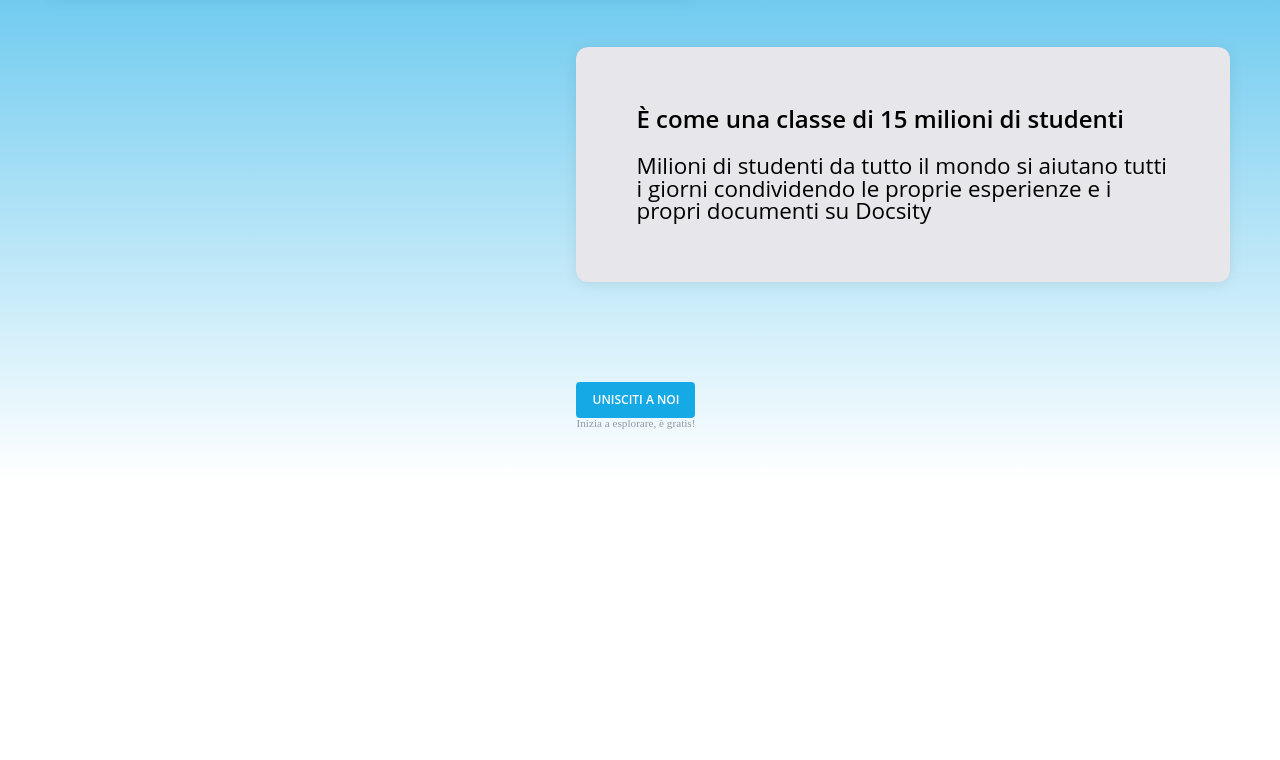
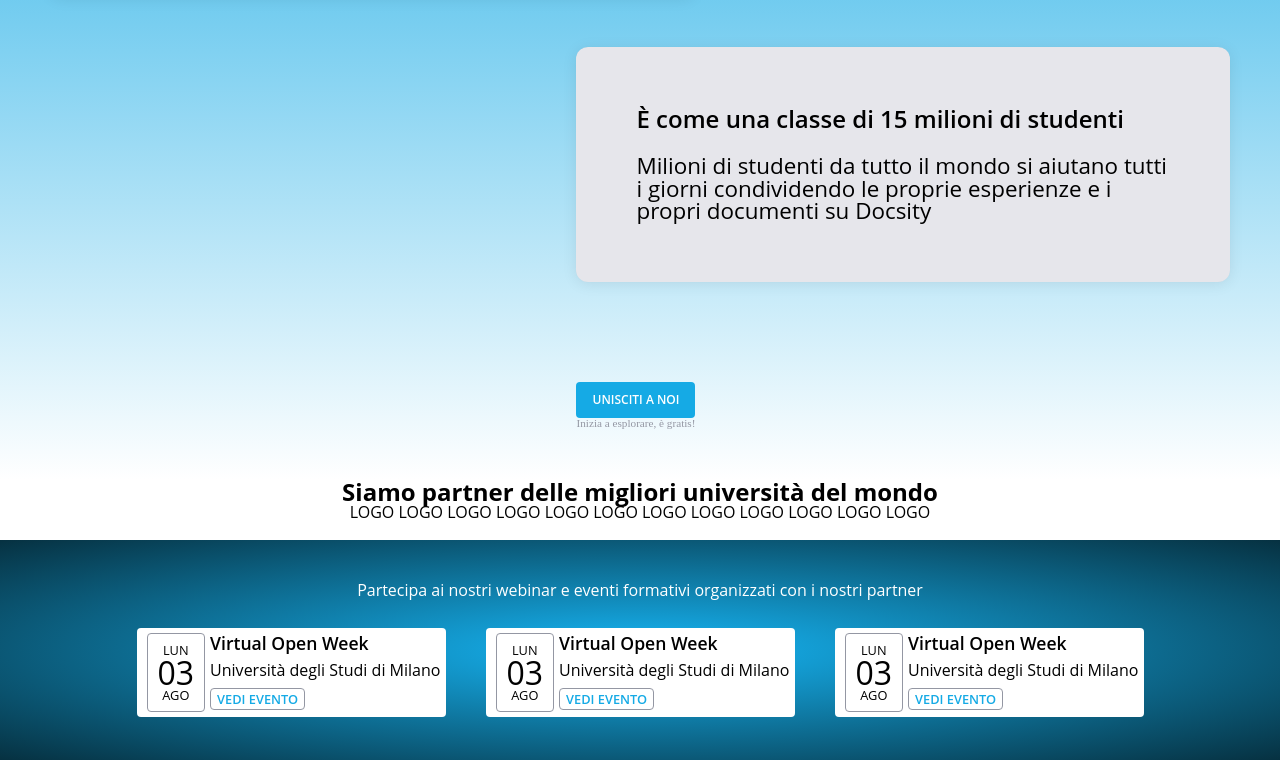
Before and after one commit to guglielmi-s/dsy-fe-playground, a website built with webpack: page index.html in a window 1280 px wide. Shown: the part 968-1728 px from the top of the page. Before the commit the page ends 1448 px from the top, so only its background shows below. Built offline with nearby package versions, Linux system fonts and the light colour scheme; files whose address does not match are found by name.

Commit message:
events + partner

```diff
--- /dev/null
+++ b/css/components/events.css
@@ -0,0 +1,62 @@
+.events{
+    padding: 30px;
+    height: 160px;
+    background-image: radial-gradient(var(--primary) 9%, var(--bg-navbar) 100%);
+    display: flex;
+    flex-direction: column;
+    justify-content: center;
+    align-items: center;
+    font-family: var(--family);
+}
+
+.events > p {
+    margin-bottom: 30px;
+    text-align: center;
+    color: #ffffff;
+}
+
+.events__carousel{
+    display: flex;
+    flex-direction: row;
+}
+
+.events__card{
+    background-color: var(--primary_text);
+    border-radius: 4px;
+    padding: 5px;
+    margin: 0px 20px;
+    display: flex;
+    flex-direction: row;
+    justify-content: space-around;
+    align-items: center;
+}
+
+.events__calendar{
+    border: 1px solid #9497A3;
+    border-radius: 4px;
+    padding: 10px;
+    text-align: center;
+    margin: 0px 5px;
+    text-transform: uppercase;
+    font-size: calc(var(--size) - 0.2rem);
+}
+
+.events__calendar :nth-child(2){
+    font-size: calc(var(--size) + 1rem);
+}
+
+.events__details{
+    display: flex;
+    flex-direction: column;
+    justify-content: space-around;
+    align-items: flex-start;
+}
+
+.events__details p {
+    margin-bottom: 10px;
+}
+
+.events__details :nth-child(1){
+    font-weight: 600;
+    font-size: calc(var(--size) + 0.1rem);
+}
--- /dev/null
+++ b/css/components/partnerContainer.css
@@ -0,0 +1,15 @@
+.partnerContainer {
+  width: 100%;
+  height: 60px;
+  font-family: var(--family);
+}
+
+.partnerContainer p {
+  text-align: center;
+  font-weight: var(--bold);
+  font-size: calc(var(--size) + 0.5rem);
+}
+
+.partnerContainer__logoBox{
+text-align: center;
+}
--- a/css/objects/btn.css
+++ b/css/objects/btn.css
@@ -25,3 +25,14 @@
     font-size: 12px;
     line-height: 20px;
 }
+
+.btn--event{
+    border: 1px solid #9497A3;
+    background-color: inherit;
+    border-radius: 4px;
+    cursor: pointer;
+    text-transform: uppercase;
+    font-size: calc(var(--size) - 0.2rem);
+    color: var(--primary);
+    font-weight: 600;
+}
--- a/css/style.css
+++ b/css/style.css
@@ -8,3 +8,5 @@
 @import url(./components/searchForm.css);
 @import url(./components/joinContainer.css);
 @import url(./components/card.css);
+@import url(./components/partnerContainer.css);
+@import url(./components/events.css);
--- a/index.html
+++ b/index.html
@@ -1,6 +1,5 @@
 <!DOCTYPE html>
 <html class="no-js" lang="">
-
   <head>
     <meta charset="utf-8" />
     <title></title>
@@ -25,18 +24,20 @@
   <body>
     <!-- Add your site or application content here -->
     <header class="header">
-
       <nav class="navbar">
-
         <img src="./img/DocsityLogo.png" alt="logo" class="logo" />
         <form class="searchForm">
-        <input type="search" name="input" class="searchForm__navbar" placeholder="Cerca su Docsity">
+          <input
+            type="search"
+            name="input"
+            class="searchForm__navbar"
+            placeholder="Cerca su Docsity"
+          />
         </form>
         <ul class="navbar__list">
-
           <li><a href="">Prepara i tuoi esami</a></li>
           <li><a href="">Ottieni punti</a></li>
-        <li> <a href="">Guide e consigli</a></li>
+          <li><a href="">Guide e consigli</a></li>
           <li><a href="">Vendi su Docsity</a></li>
         </ul>
 
@@ -50,41 +51,117 @@
         <h1>Studia. Impara. Condividi.</h1>
         <h2>Cerca tra milioni di [documenti] e supera gli esami</h2>
         <form class="searchForm">
-        <input type="search" class="searchForm__input" placeholder="Cerca tra documenti, quiz, domande e altre risorse">
-        <button class="searchForm__btn"> 🔍 </button>
+          <input
+            type="search"
+            class="searchForm__input"
+            placeholder="Cerca tra documenti, quiz, domande e altre risorse"
+          />
+          <button class="searchForm__btn">🔍</button>
         </form>
         <p>OPPURE ESPLORA</p>
         <div>
           <ul class="header__list">
-          <li> <a href="">Documenti</a> </li>
-          <li> <a href="">Quiz</a> </li>
-          <li> <a href="">Domande e risposte</a> </li>
-          <li> <a href="">Università</a> </li>
-          <li> <a href="">Professori</a> </li>
+            <li><a href="">Documenti</a></li>
+            <li><a href="">Quiz</a></li>
+            <li><a href="">Domande e risposte</a></li>
+            <li><a href="">Università</a></li>
+            <li><a href="">Professori</a></li>
           </ul>
-
         </div>
       </div>
     </header>
     <div class="joinContainer">
       <div class="card card__up">
-      <p class="card__title">Oltre 5 milioni di documenti. Anche quelli dei tuoi professori.</p>
-      <p class="card__paragraph">Studia con riassunti, appunti, prove d'esame, Quiz e tanti altri contenuti specifici
-        per il tuo corso e il tuo professore!</p>
+        <p class="card__title">
+          Oltre 5 milioni di documenti. Anche quelli dei tuoi professori.
+        </p>
+        <p class="card__paragraph">
+          Studia con riassunti, appunti, prove d'esame, Quiz e tanti altri
+          contenuti specifici per il tuo corso e il tuo professore!
+        </p>
       </div>
       <div class="card card__down">
         <p class="card__title">È come una classe di 15 milioni di studenti</p>
-      <p class="card__paragraph">Milioni di studenti da tutto il mondo si aiutano tutti i giorni condividendo le proprie
-        esperienze e i propri documenti su Docsity</p>
+        <p class="card__paragraph">
+          Milioni di studenti da tutto il mondo si aiutano tutti i giorni
+          condividendo le proprie esperienze e i propri documenti su Docsity
+        </p>
       </div>
       <div class="card__btn">
         <button class="btn--primary">Unisciti a noi</button>
         <p>Inizia a esplorare, è gratis!</p>
       </div>
     </div>
+    <div>
+
+      <div class="partnerContainer">
+        <p>Siamo partner delle migliori università del mondo</p>
+        <div class="partnerContainer__logoBox">
+          <span>LOGO</span>
+          <span>LOGO</span>
+          <span>LOGO</span>
+          <span>LOGO</span>
+          <span>LOGO</span>
+          <span>LOGO</span>
+          <span>LOGO</span>
+          <span>LOGO</span>
+          <span>LOGO</span>
+          <span>LOGO</span>
+          <span>LOGO</span>
+          <span>LOGO</span>
+        </div>
+
+      </div>
+
+      <div class="events">
+        <p>Partecipa ai nostri webinar e eventi formativi organizzati con i nostri partner</p>
+        <div class="events__carousel">
+          <div class="events__card">
+            <div class="events__calendar">
+              <p>Lun</p>
+              <p>03</p>
+              <p>Ago</p>
+            </div>
+            <div class="events__details">
+              <p>Virtual Open Week</p>
+              <p>Università degli Studi di Milano</p>
+              <button class="btn--event">Vedi Evento</button>
+            </div>
+          </div>
+
+          <div class="events__card">
+            <div class="events__calendar">
+              <p>Lun</p>
+              <p>03</p>
+              <p>Ago</p>
+            </div>
+            <div class="events__details">
+              <p>Virtual Open Week</p>
+              <p>Università degli Studi di Milano</p>
+              <button class="btn--event">Vedi Evento</button>
+            </div>
+          </div>
+
+          <div class="events__card">
+            <div class="events__calendar">
+              <p>Lun</p>
+              <p>03</p>
+              <p>Ago</p>
+            </div>
+            <div class="events__details">
+              <p>Virtual Open Week</p>
+              <p>Università degli Studi di Milano</p>
+              <button class="btn--event">Vedi Evento</button>
+            </div>
+          </div>
+
+
+        </div>
+      </div>
+
+    </div>
 
     <script src="js/vendor/modernizr-3.11.8.min.js"></script>
     <script src="js/app.js"></script>
   </body>
-
 </html>
```
Lines whose indentation alone changed are shown as unchanged.
